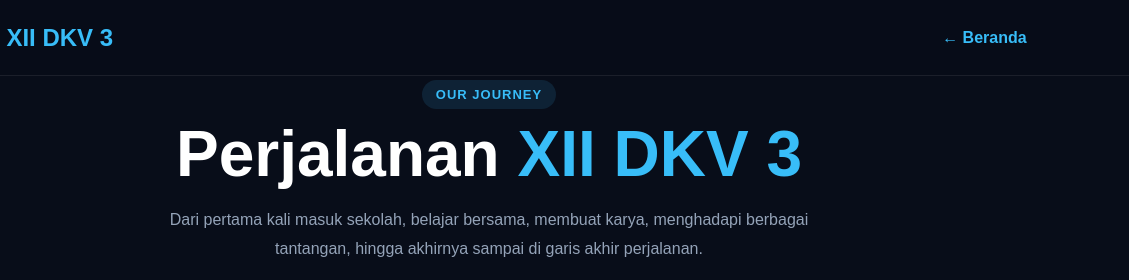
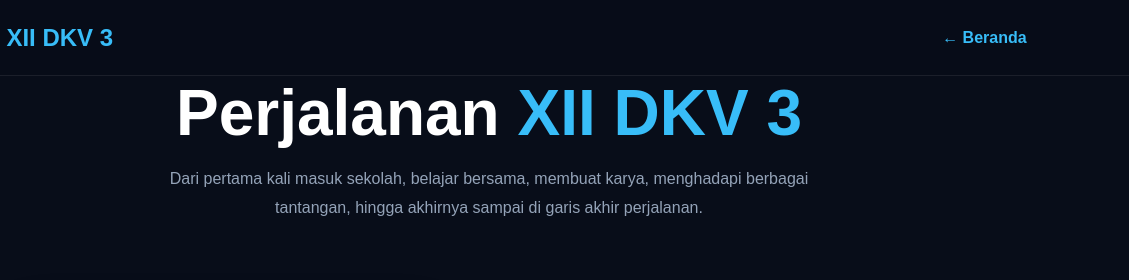
Before and after one commit to VisualStormOFC/web-kelas, a plain HTML site: page pages/timeline.html in a window 1280 px wide. Shown: the top 280 px of the page, 151-1280 px from the left. Drawn offline with Linux system fonts and the light colour scheme.

Commit message:
Add files via upload

```diff
--- a/pages/timeline.html
+++ b/pages/timeline.html
@@ -310,7 +310,6 @@
     <main class="timeline-page">
 
         <header class="timeline-header">
-            <div class="eyebrow">Our Journey</div>
 
             <h1>
                 Perjalanan <span>XII DKV 3</span>
```
